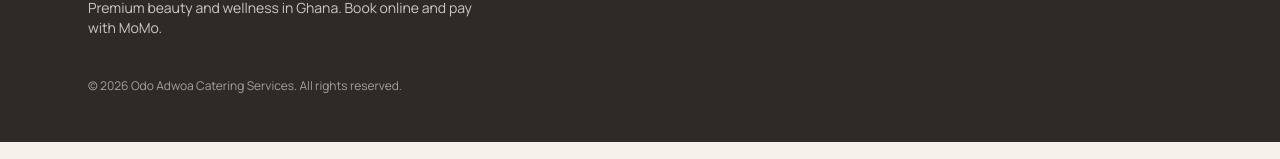
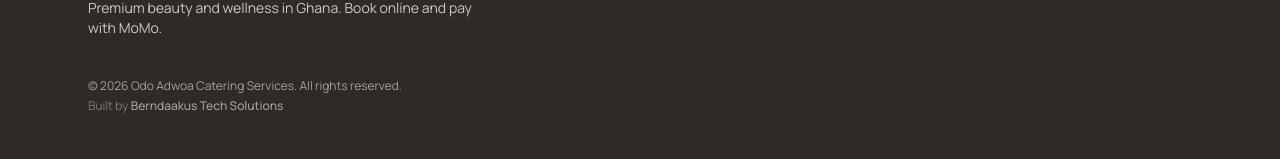
Before and after one commit to daakus/OdoAdwoaCatering, a Next.js app: page /order in a window 1280 px wide. Shown: the part 956-1115 px from the top of the page. Built offline with nearby package versions, Linux system fonts and the light colour scheme; no server answers.

Commit message:
feat: add Berndaakus Tech Solutions signature to footer

```diff
--- a/components/layout/public-footer.tsx
+++ b/components/layout/public-footer.tsx
@@ -33,9 +33,15 @@ export function PublicFooter() {
             ))}
           </nav>
         </div>
-        <p className="mt-10 text-center text-xs text-brand-bg/60 md:text-left">
-          © {new Date().getFullYear()} {SITE_NAME}. All rights reserved.
-        </p>
+        <div className="mt-10 flex flex-col gap-1 text-center md:text-left">
+          <p className="text-xs text-brand-bg/60">
+            © {new Date().getFullYear()} {SITE_NAME}. All rights reserved.
+          </p>
+          <p className="text-xs text-brand-bg/40">
+            Built by{" "}
+            <span className="font-medium text-brand-bg/60">Berndaakus Tech Solutions</span>
+          </p>
+        </div>
       </div>
     </footer>
   );
```
